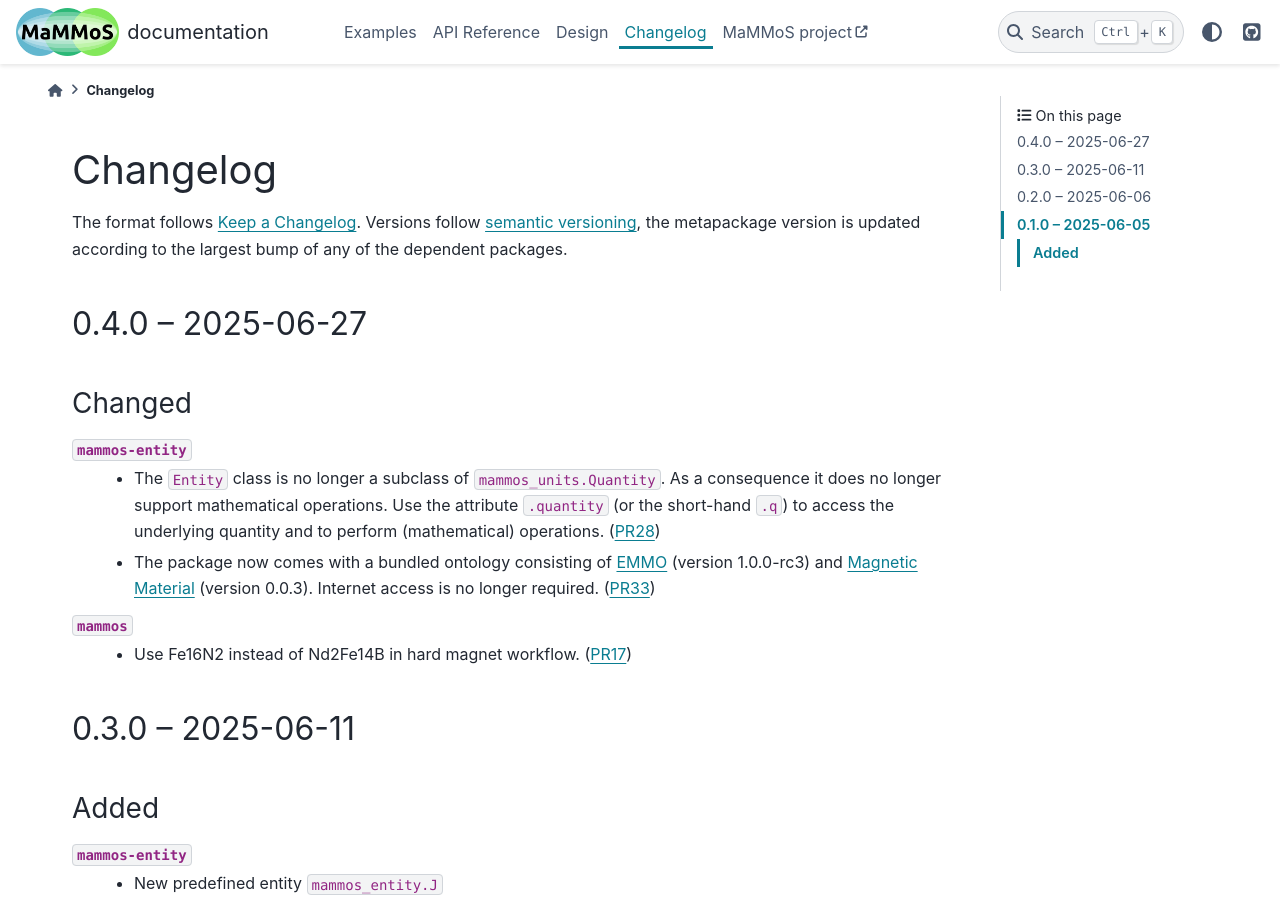
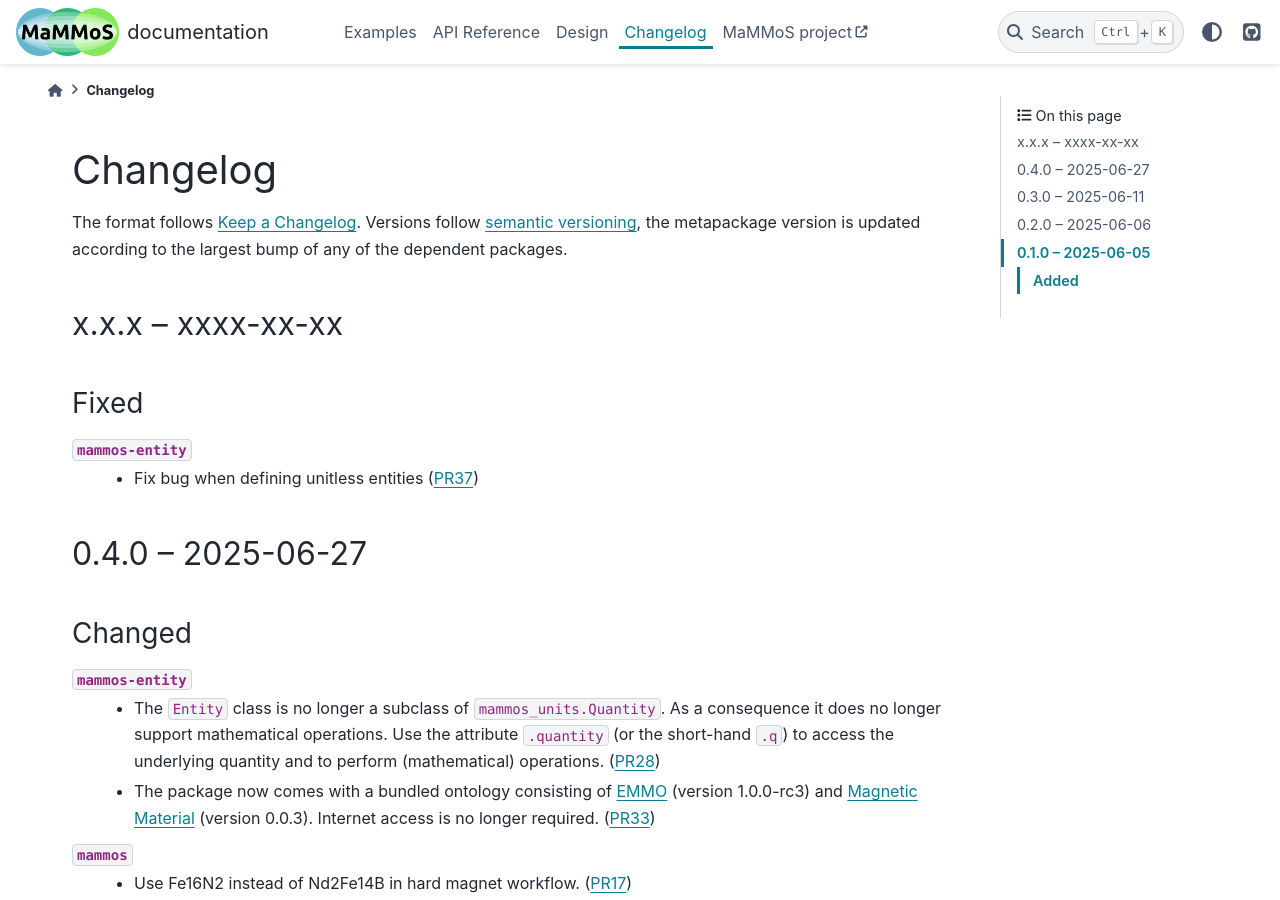
Before and after one commit to MaMMoS-project/mammos, a Sphinx documentation site: the page built from docs/source/changelog.rst, in a window 1280 px wide and 900 px high. Built offline with Sphinx 7.4.7 and the PyData theme 0.15.4, drawn with Linux system fonts in a browser that asks for light colours; pages that are not in the unit, such as notebooks, are missing from menus; the version number is read from the project's files by our own code.

Commit message:
add mammos-entity/PR37 to changelog

```diff
--- a/docs/source/changelog.rst
+++ b/docs/source/changelog.rst
@@ -5,6 +5,15 @@ Changelog
 The format follows `Keep a Changelog <https://keepachangelog.com/>`__. Versions
 follow `semantic versioning <https://semver.org/>`__, the metapackage version is
 updated according to the largest bump of any of the dependent packages.
+
+x.x.x -- xxxx-xx-xx
+===================
+
+Fixed
+-----
+
+``mammos-entity``
+  - Fix bug when defining unitless entities (`PR37 <https://github.com/MaMMoS-project/mammos-entity/pull/37>`__)
 
 0.4.0 -- 2025-06-27
 ===================
```
